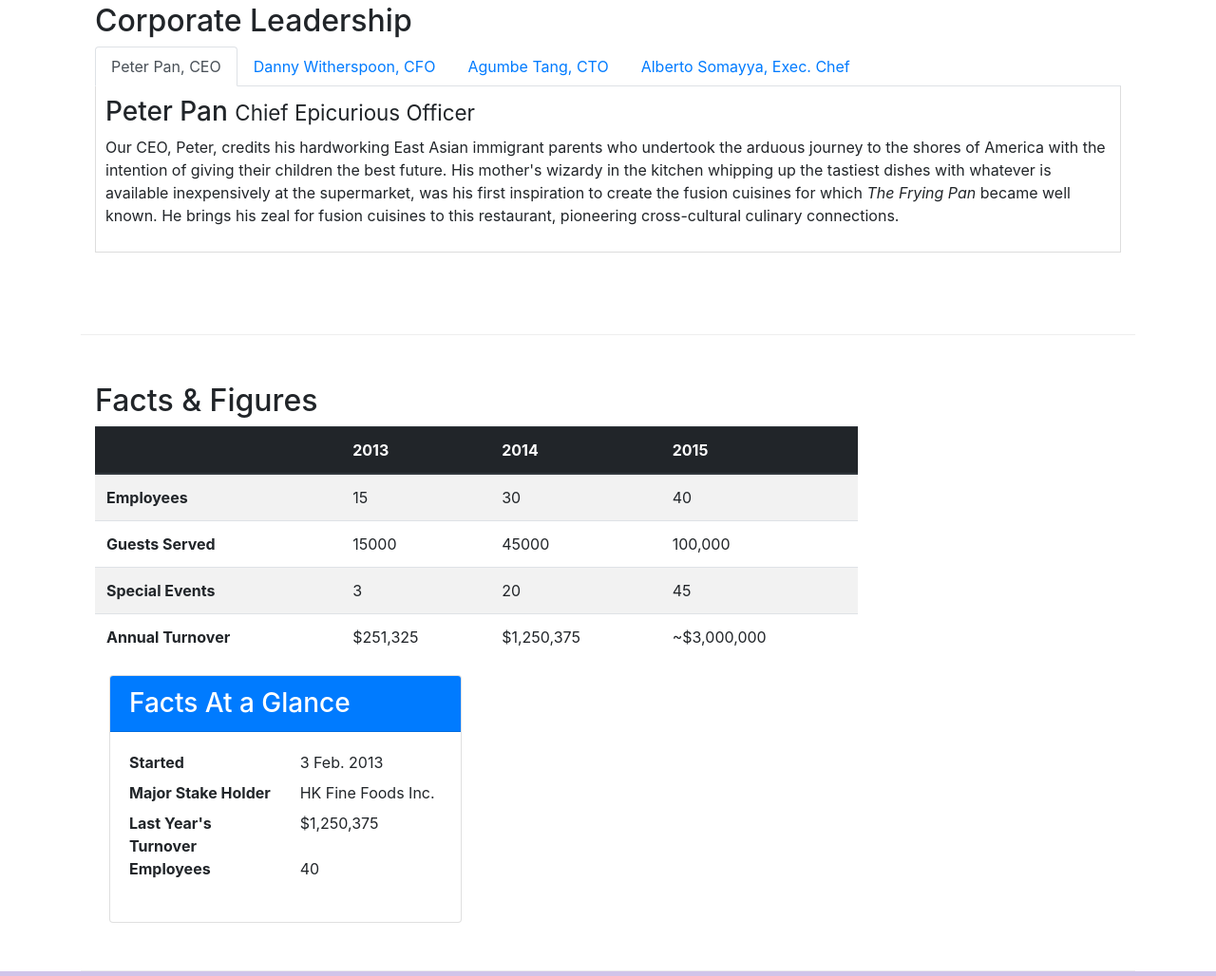
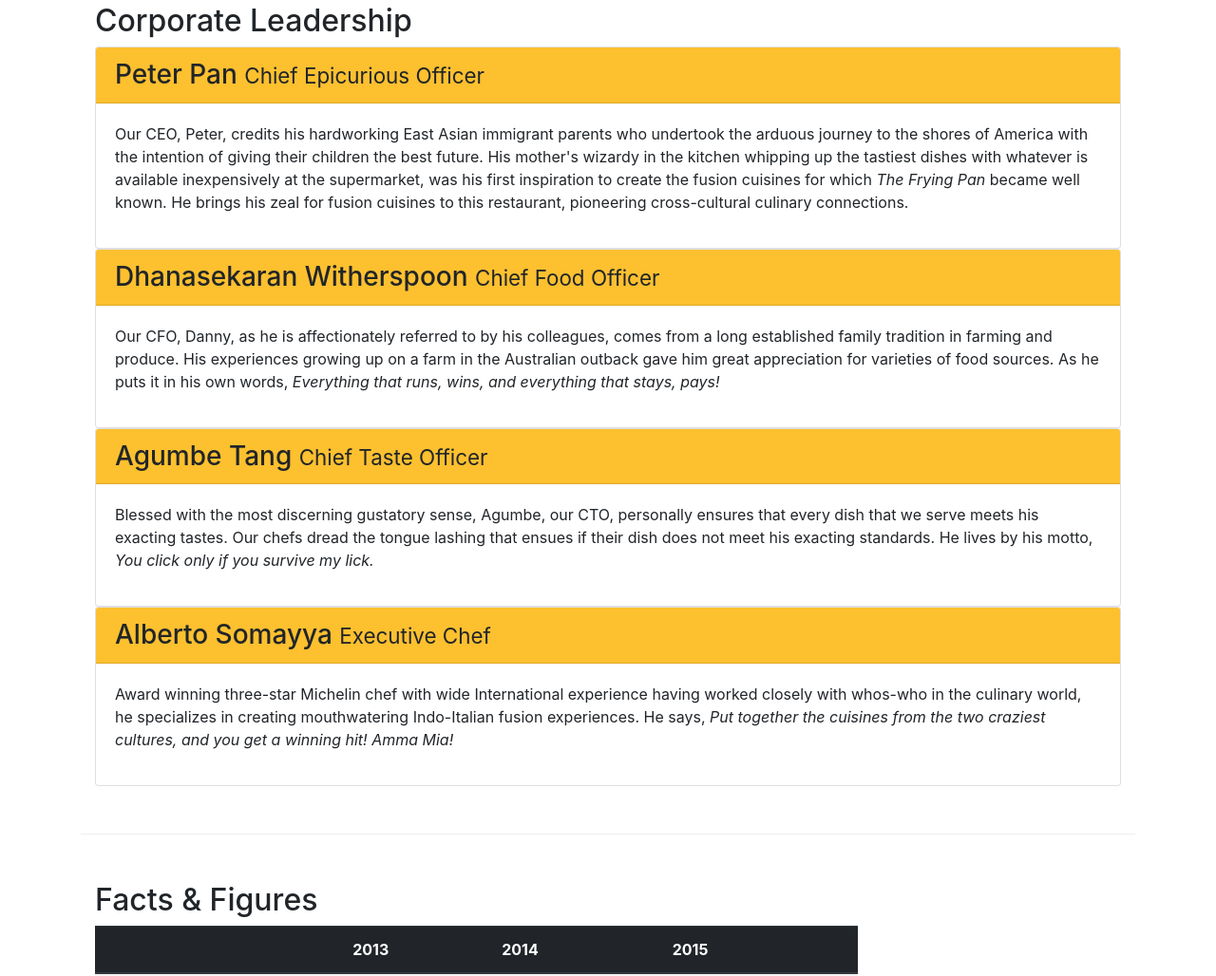
Before and after one commit to jaskiratsingh42/restaurant-app, a website: page aboutus.html in a window 1280 px wide. Shown: the part 1019-2047 px from the top of the page at 95% size. Drawn offline with nearby package versions, Linux system fonts and the light colour scheme.

Commit message:
Bootstrap- Added Accordian in AboutUs

```diff
--- a/aboutus.html
+++ b/aboutus.html
@@ -111,65 +111,115 @@
         <div class="row row-content">
             <div class="col-12">
                 <h2>Corporate Leadership</h2>
-                <ul class="nav nav-tabs">
-                    <li class="nav-item">
-                        <a class="nav-link active" href="#peter" role="tab" data-toggle="tab">Peter Pan, CEO</a>
-                    </li>
-                    <li class="nav-item">
-                        <a class="nav-link" href="#danny" role="tab" data-toggle="tab">Danny Witherspoon, CFO</a>
-                    </li>
-                    <li class="nav-item">
-                        <a class="nav-link" href="#agumbe" role="tab" data-toggle="tab">Agumbe Tang, CTO</a>
-                    </li>
-                    <li class="nav-item">
-                        <a class="nav-link" href="#alberto" role="tab" data-toggle="tab">Alberto Somayya, Exec. Chef</a>
-                    </li>
-                </ul>
-                <div class="tab-content">
 
-                    <div role="tabpanel" class="tab-pane fade show active" id="peter">
-                        <h3>Peter Pan <small>Chief Epicurious Officer</small></h3>
-                        <p class="d-none d-sm-block">Our CEO, Peter, credits his hardworking East Asian immigrant
+                <div id="accordian">
+                    <div class="card">
+                        <div class="card-header" role="tab" id="peterhead">
+                            <h3 class="mb-0">
+                                <a data-toggle="collapse" data-target="#peter">
+                                    Peter Pan <small>Chief Epicurious Officer</small>
+                                </a>
+                            </h3>
+                        </div>
+                        <div class="collapse show" id="peter" data-parent="#accordian">
+                            <div class="card-body">
+                                <p class="d-none d-sm-block">Our CEO, Peter, credits his hardworking East Asian
+                                    immigrant
                                     parents
-                            who undertook the arduous journey to the shores of America with the intention of giving
+                                    who undertook the arduous journey to the shores of America with the intention of
+                                    giving
                                     their
-                            children the best future. His mother's wizardy in the kitchen whipping up the tastiest
+                                    children the best future. His mother's wizardy in the kitchen whipping up the
+                                    tastiest
                                     dishes
-                            with whatever is available inexpensively at the supermarket, was his first inspiration to
+                                    with whatever is available inexpensively at the supermarket, was his first
+                                    inspiration to
                                     create
-                            the fusion cuisines for which <em>The Frying Pan</em> became well known. He brings his zeal
+                                    the fusion cuisines for which <em>The Frying Pan</em> became well known. He brings
+                                    his zeal
                                     for
-                            fusion cuisines to this restaurant, pioneering cross-cultural culinary connections.</p>
+                                    fusion cuisines to this restaurant, pioneering cross-cultural culinary connections.
+                                </p>
                             </div>
-                    <div role="tabpanel" class="tab-pane fade" id="danny">
-                        <h3>Dhanasekaran Witherspoon <small>Chief Food Officer</small></h3>
+
+                        </div>
+                    </div>
+                    <div class="card">
+                        <div class="card-header" role="tab" id="dannyhead">
+                            <h3 class="mb-0">
+                                <a data-toggle="collapse" data-target="#danny">
+                                    Dhanasekaran Witherspoon <small>Chief Food Officer</small>
+                                </a>
+                            </h3>
+                       </div>
+                        <div class="collapse show" id="danny" data-parent="#accordian">
+                            <div class="card-body">
                                 <p class="d-none d-sm-block">Our CFO, Danny, as he is affectionately referred to by his
                                     colleagues,
-                            comes from a long established family tradition in farming and produce. His experiences
+                                    comes from a long established family tradition in farming and produce. His
+                                    experiences
                                     growing
-                            up on a farm in the Australian outback gave him great appreciation for varieties of food
-                            sources. As he puts it in his own words, <em>Everything that runs, wins, and everything that
+                                    up on a farm in the Australian outback gave him great appreciation for varieties of
+                                    food
+                                    sources. As he puts it in his own words, <em>Everything that runs, wins, and
+                                        everything
+                                        that
                                         stays, pays!</em></p>
                             </div>
 
-                    <div role="tabpanel" class="tab-pane fade" id="agumbe">
-                        <h3>Agumbe Tang <small>Chief Taste Officer</small></h3>
-                        <p class="d-none d-sm-block">Blessed with the most discerning gustatory sense, Agumbe, our CTO,
-                            personally ensures that every dish that we serve meets his exacting tastes. Our chefs dread
+                        </div>
+                    </div>
+                    <div class="card">
+                        <div class="card-header" role="tab" id="agumbehead">
+                            <h3 class="mb-0">
+                                <a data-toggle="collapse" data-target="#agumbe">
+                                    Agumbe Tang <small>Chief Taste Officer</small>
+                                </a>
+                            </h3>
+                        </div>
+                        <div class="collapse show" id="agumbe" data-parent="#accordian">
+                            <div class="card-body">
+                                <p class="d-none d-sm-block">Blessed with the most discerning gustatory sense, Agumbe,
+                                    our
+                                    CTO,
+                                    personally ensures that every dish that we serve meets his exacting tastes. Our
+                                    chefs
+                                    dread
                                     the
-                            tongue lashing that ensues if their dish does not meet his exacting standards. He lives by
+                                    tongue lashing that ensues if their dish does not meet his exacting standards. He
+                                    lives
+
+
+                                    by
                                     his
                                     motto, <em>You click only if you survive my lick.</em></p>
                             </div>
 
-                    <div role="tabpanel" class="tab-pane fade" id="alberto">
-                        <h3>Alberto Somayya <small>Executive Chef</small></h3>
-                        <p class="d-none d-sm-block">Award winning three-star Michelin chef with wide International
-                            experience having worked closely with whos-who in the culinary world, he specializes in
+                        </div>
+                    </div>
+                    <div class="card">
+                        <div class="card-header" role="tab" id="albertohead">
+                            <h3 class="mb-0">
+                                <a data-toggle="collapse" data-target="#alberto">
+                                    Alberto Somayya <small>Executive Chef</small>
+                                </a>
+                            </h3>
+                        </div>
+                        <div class="collapse show" id="alberto" data-parent="#accordian">
+                            <div class="card-body">
+                                <p class="d-none d-sm-block">Award winning three-star Michelin chef with wide
+                                    International
+                                    experience having worked closely with whos-who in the culinary world, he specializes
+                                    in
                                     creating
-                            mouthwatering Indo-Italian fusion experiences. He says, <em>Put together the cuisines from
+                                    mouthwatering Indo-Italian fusion experiences. He says, <em>Put together the
+                                        cuisines
+                                        from
                                         the
                                         two craziest cultures, and you get a winning hit! Amma Mia!</em></p>
+                            </div>
+
+                        </div>
                     </div>
                 </div>
 
@@ -251,6 +301,7 @@
                         <li><a href="#">About</a></li>
                         <li><a href="#">Menu</a></li>
                         <li><a href="./contactus.html">Contact</a></li>
+
                     </ul>
                 </div>
                 <div class="col-7 col-sm-5">
```
Lines whose indentation alone changed are shown as unchanged.
